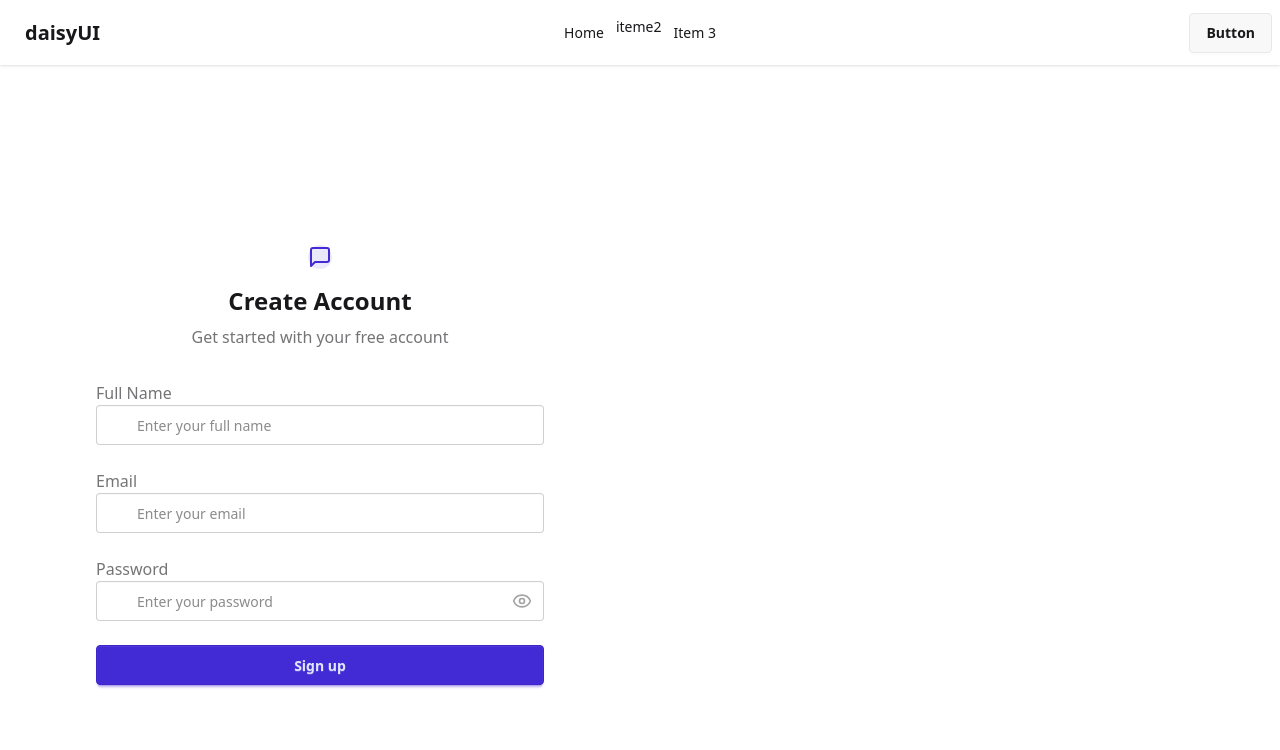
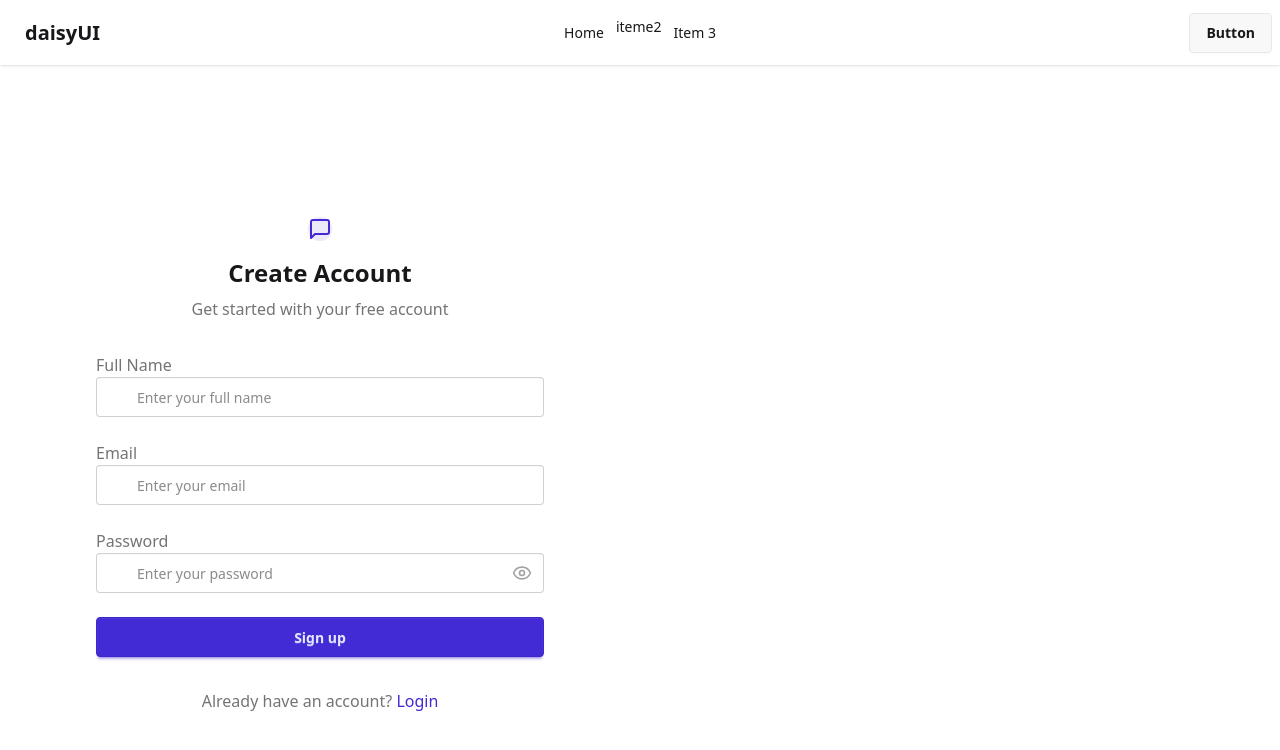
Before and after one commit to zackariae/realtime_chat, a React (Vite) app in the folder frontend/: page /signup in a window 1280 px wide. Shown: the top 750 px of the page. Built offline with nearby package versions, Linux system fonts and the light colour scheme; no server answers.

Commit message:
finish signup page

```diff
--- a/frontend/src/pages/SignupPage.jsx
+++ b/frontend/src/pages/SignupPage.jsx
@@ -1,6 +1,7 @@
 import React, { useState } from 'react'
 import { useAuthStore } from '../store/useAuthStore'
 import { Eye, EyeOff, Loader2, Lock, Mail, MessageSquare,User } from 'lucide-react';
+import { Link } from 'react-router-dom';
 
 function SignupPage() {
   const [showPassword, setShowPassword] = useState(false);
@@ -122,6 +123,12 @@ function SignupPage() {
               {isSigningUp ? <><Loader2 className="size-5 animate-spin mr-2"/>Loading...</> : "Sign up"}
             </button>
           </form>
+          <div className='text-center'>
+            <p className='text-base-content/60 '>Already have an account? <Link href="/login" className='text-primary'>
+            Login
+            </Link>
+            </p>
+          </div>
         </div>
       </div>
     </div>
```
